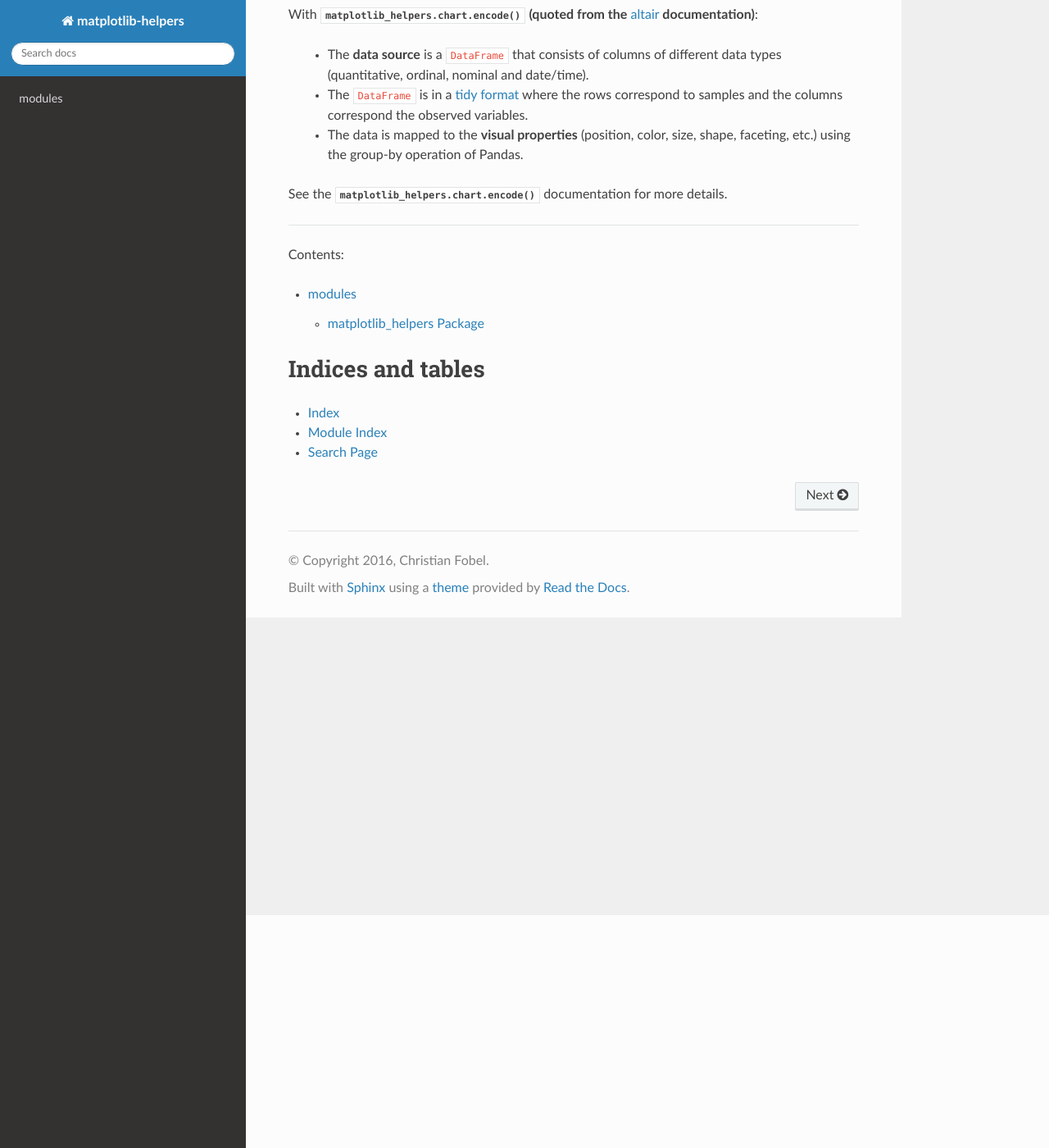
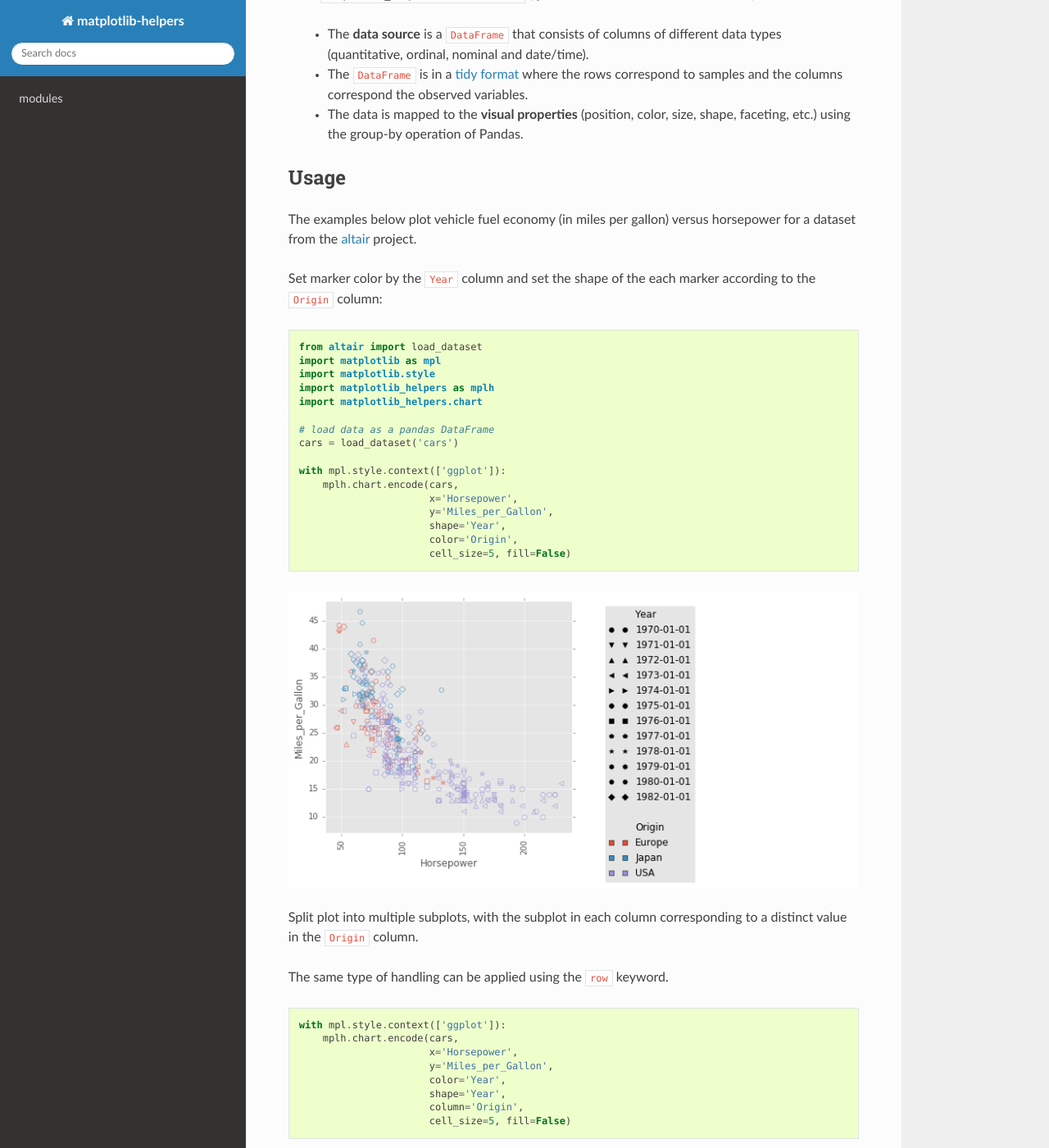
Before and after one commit to wheeler-microfluidics/matplotlib-helpers, a Sphinx documentation site: the page built from docs/index.rst, in a window 1280 px wide and 1400 px high, scrolled down 284 px. Shown: the whole window at 82% size. Built offline with Sphinx 7.4.7 and the Read the Docs theme 2.0.0, drawn with Linux system fonts in a browser that asks for light colours; some of the changed text lies outside the part shown.

Commit message:
Add README and example figures

```diff
--- /dev/null
+++ b/docs/README.rst
@@ -0,0 +1,73 @@
+Usage
+-----
+
+The examples below plot vehicle fuel economy (in miles per gallon) versus
+horsepower for a dataset from the `altair <https://github.com/ellisonbg/altair>`__ project.
+
+Set marker color by the ``Year`` column and set the shape of the each marker
+according to the ``Origin`` column:
+
+.. code:: python
+
+        from altair import load_dataset
+        import matplotlib as mpl
+        import matplotlib.style
+        import matplotlib_helpers as mplh
+        import matplotlib_helpers.chart
+
+        # load data as a pandas DataFrame
+        cars = load_dataset('cars')
+
+        with mpl.style.context(['ggplot']):
+            mplh.chart.encode(cars,
+                              x='Horsepower',
+                              y='Miles_per_Gallon',
+                              shape='Year',
+                              color='Origin',
+                              cell_size=5, fill=False)
+
+|Fuel economy vs horsepower|
+
+Split plot into multiple subplots, with the subplot in each column
+corresponding to a distinct value in the ``Origin`` column.
+
+The same type of handling can be applied using the ``row`` keyword.
+
+.. code:: python
+
+        with mpl.style.context(['ggplot']):
+            mplh.chart.encode(cars,
+                              x='Horsepower',
+                              y='Miles_per_Gallon',
+                              color='Year',
+                              shape='Year',
+                              column='Origin',
+                              cell_size=5, fill=False)
+
+|Fuel economy vs horsepower (columns by “Origin”)|
+
+By default, all plots share the same ``x`` axis scale and ``y`` axis scale. This
+behaviour can be changed by setting the ``sharexscale`` keyword argument or the
+``shareyscale`` keyword argument.
+
+For example, note that the subplots below all have different ``x`` axis and ``y``
+axis scales.
+
+.. code:: python
+
+        with mpl.style.context(['ggplot']):
+            mplh.chart.encode(cars,
+                              x='Horsepower',
+                              y='Miles_per_Gallon',
+                              color='Year',
+                              shape='Year',
+                              column='Origin',
+                              sharexscale=False,
+                              shareyscale=False,
+                              cell_size=5, fill=False)
+
+|Fuel economy vs horsepower (axis scales not shared)|
+
+.. |Fuel economy vs horsepower| image:: fuel_economy-vs-horsepower.png
+.. |Fuel economy vs horsepower (columns by “Origin”)| image:: fuel_economy-vs-horsepower-origin_columns.png
+.. |Fuel economy vs horsepower (axis scales not shared)| image:: fuel_economy-vs-horsepower-origin_columns-shareyaxis_false.png
--- a/docs/index.rst
+++ b/docs/index.rst
@@ -5,8 +5,6 @@
 
 Welcome to matplotlib-helpers's documentation!
 ==============================================
-
------------------
 
 Grid plot
 ---------
```
Also changed, not shown: other parts of docs/index.rst (+2 -0 lines), README.md (added, +75 -0 lines), docs/fuel_economy-vs-horsepower-origin_columns-shareyaxis_false.png (added), docs/fuel_economy-vs-horsepower-origin_columns.png (added), docs/fuel_economy-vs-horsepower.png (added), 1 other file.
